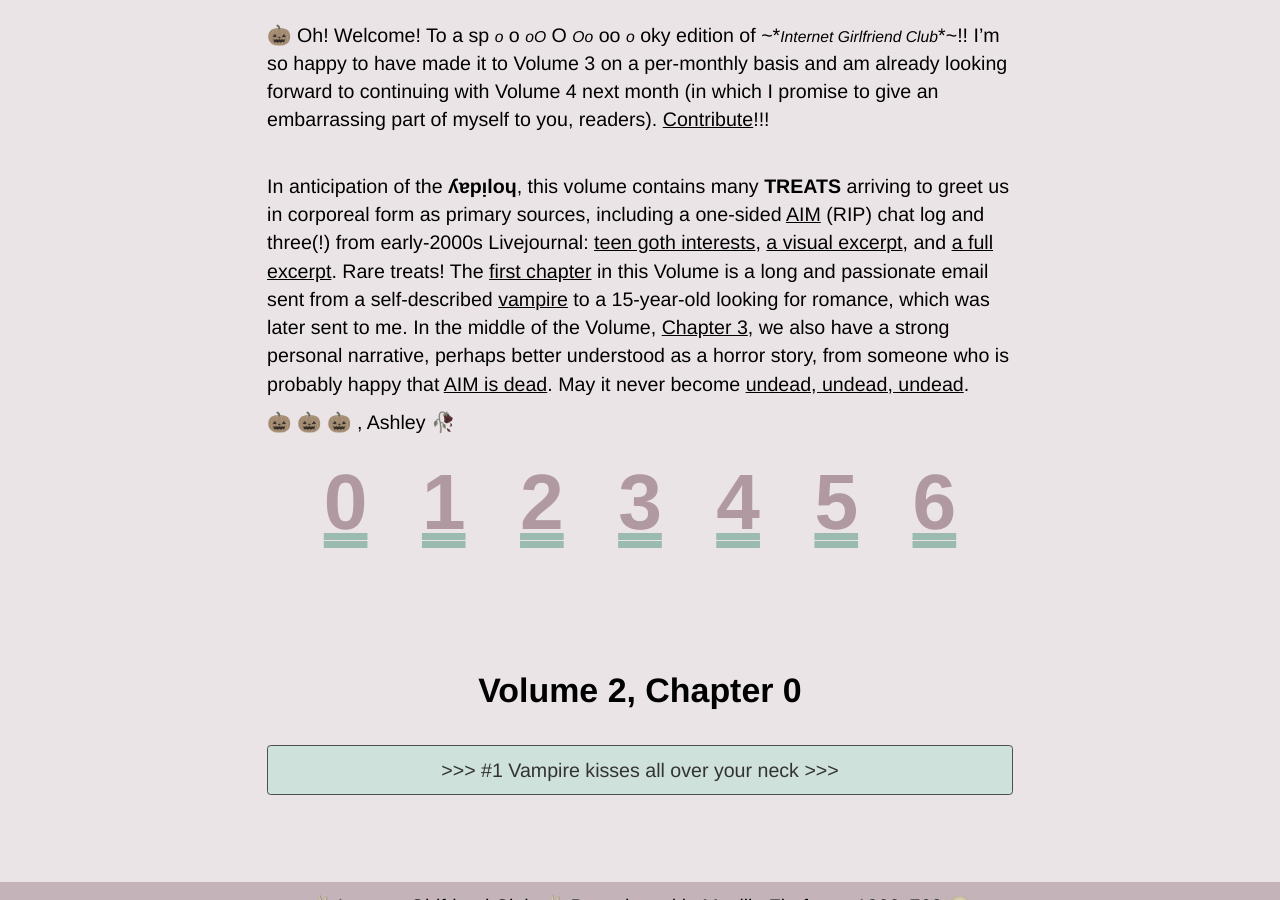
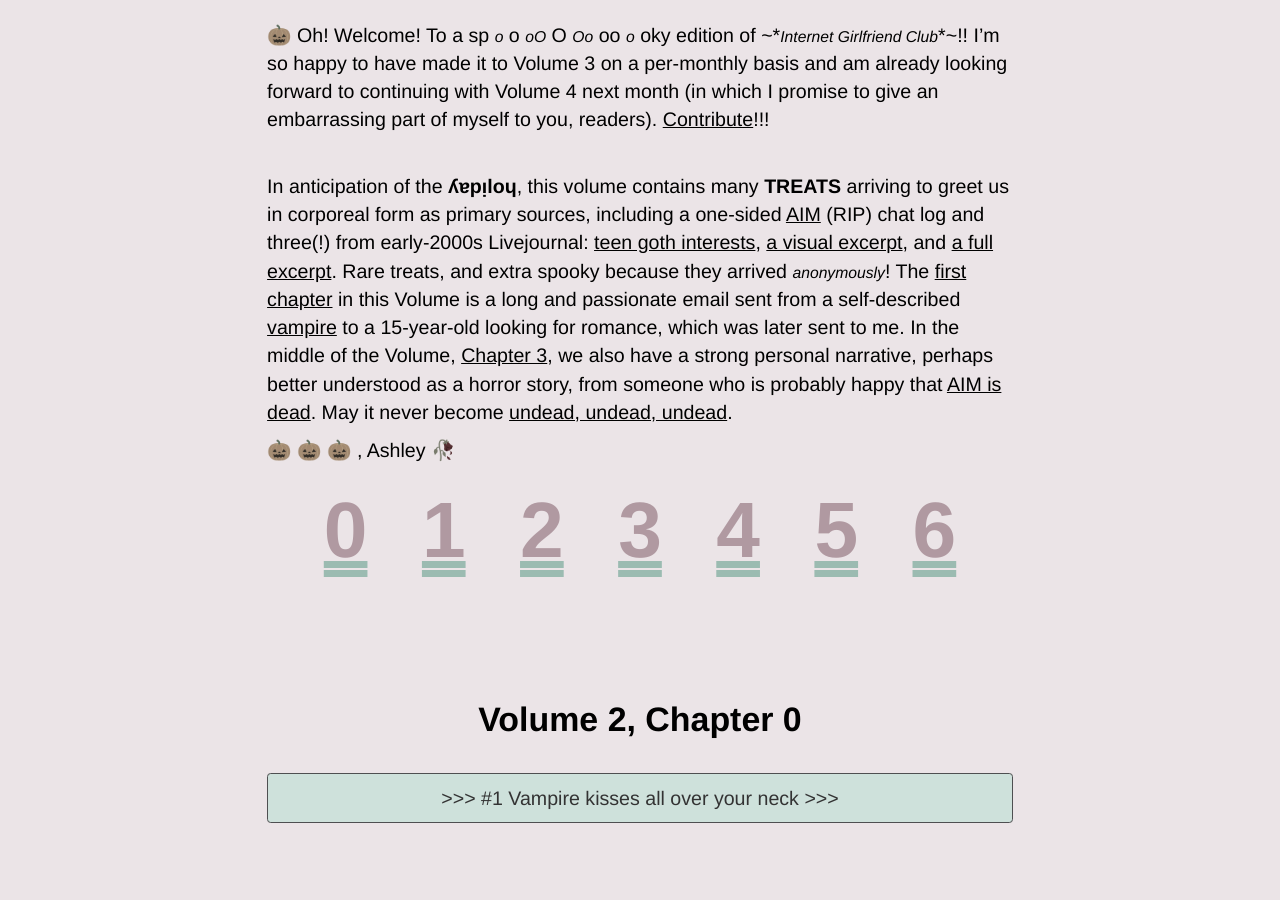
Before and after one commit to ablwr/internetgirlfriend_club, a Jekyll site: the page built from _volume3/0.md, in a window 1280 px wide and 900 px high, scrolled down 591 px. Built offline with Jekyll 4.4.1, drawn with Linux system fonts in a browser that asks for light colours.

```diff
--- a/_volume3/0.md
+++ b/_volume3/0.md
@@ -11,7 +11,7 @@ categories: volume3
 🎃 Oh! Welcome! To a sp *o* o *oO* O *Oo* oo *o* oky edition of ~\**Internet Girlfriend Club*\*~!! I'm so happy to have made it to Volume 3 on a per-monthly basis and am already looking forward to continuing with Volume 4 next month (in which I promise to give an embarrassing part of myself to you, readers). [Contribute](/cfp)!!!
 <br/>
 
-In anticipation of the **ʎɐpᴉloɥ**, this volume contains many **TREATS** arriving to greet us in corporeal form as primary sources, including a one-sided [AIM](/volume3/6.html) (RIP) chat log and three(!) from early-2000s Livejournal: [teen goth interests](/volume3/2.html), [a visual excerpt](/volume3/5.html), and [a full excerpt](/volume3/4.html). Rare treats! The [first chapter](/volume3/1.html) in this Volume is a long and passionate email sent from a self-described [vampire](https://www.youtube.com/watch?v=k38Vm4EwYlM) to a 15-year-old looking for romance, which was later sent to me. In the middle of the Volume, [Chapter 3](/volume3/3.html), we also have a strong personal narrative, perhaps better understood as a horror story, from someone who is probably happy that [AIM is dead](https://twitter.com/aim/status/916290747850264577). May it never become [undead, undead, undead](https://www.youtube.com/watch?v=C-o39BJ0Aww).
+In anticipation of the **ʎɐpᴉloɥ**, this volume contains many **TREATS** arriving to greet us in corporeal form as primary sources, including a one-sided [AIM](/volume3/6.html) (RIP) chat log and three(!) from early-2000s Livejournal: [teen goth interests](/volume3/2.html), [a visual excerpt](/volume3/5.html), and [a full excerpt](/volume3/4.html). Rare treats, and extra spooky because they arrived *anonymously*! The [first chapter](/volume3/1.html) in this Volume is a long and passionate email sent from a self-described [vampire](https://www.youtube.com/watch?v=k38Vm4EwYlM) to a 15-year-old looking for romance, which was later sent to me. In the middle of the Volume, [Chapter 3](/volume3/3.html), we also have a strong personal narrative, perhaps better understood as a horror story, from someone who is probably happy that [AIM is dead](https://twitter.com/aim/status/916290747850264577). May it never become [undead, undead, undead](https://www.youtube.com/watch?v=C-o39BJ0Aww).
 
 🎃 🎃 🎃 , Ashley 🥀
 
```
Also changed, not shown: _volume3/2.md (+0 -1 lines), _volume3/4.md (+0 -1 lines).
